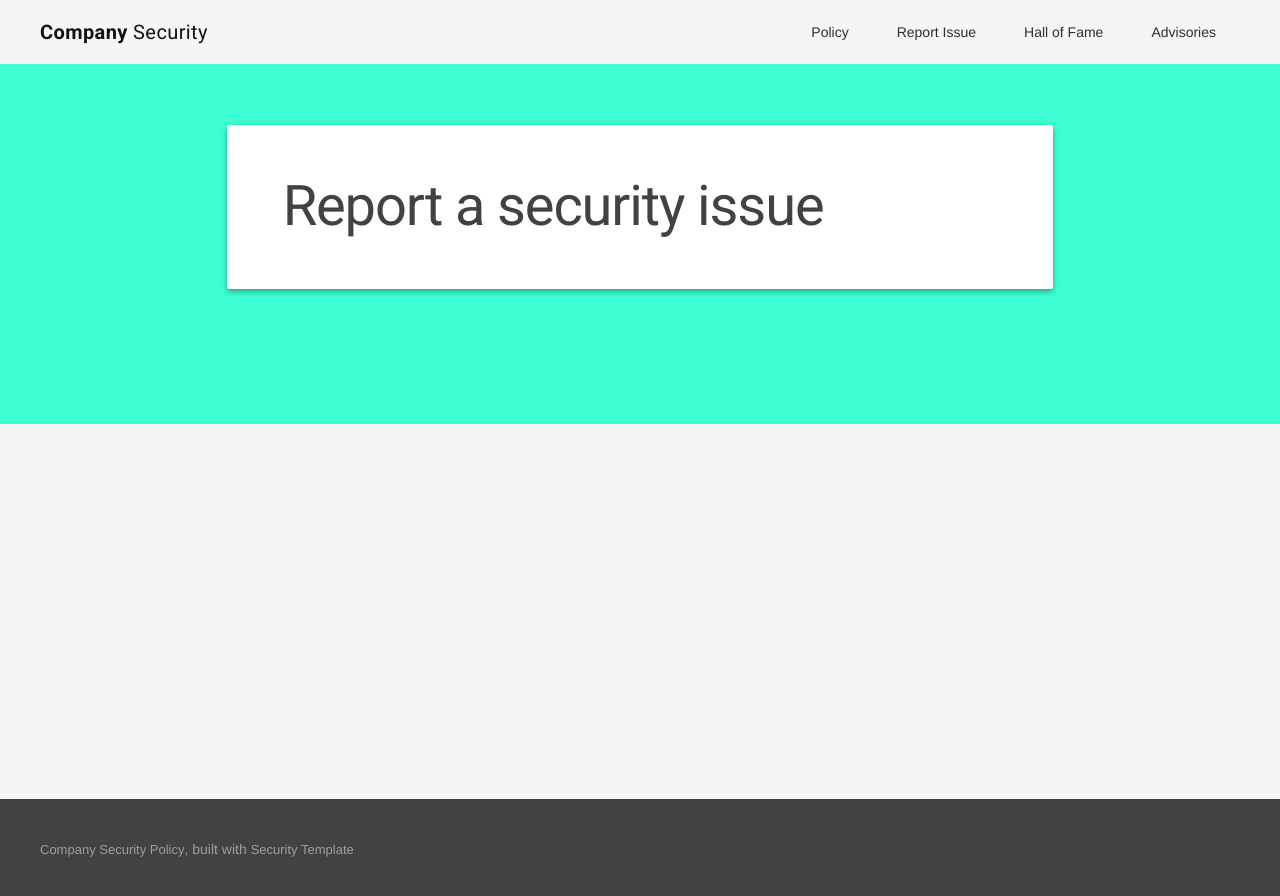
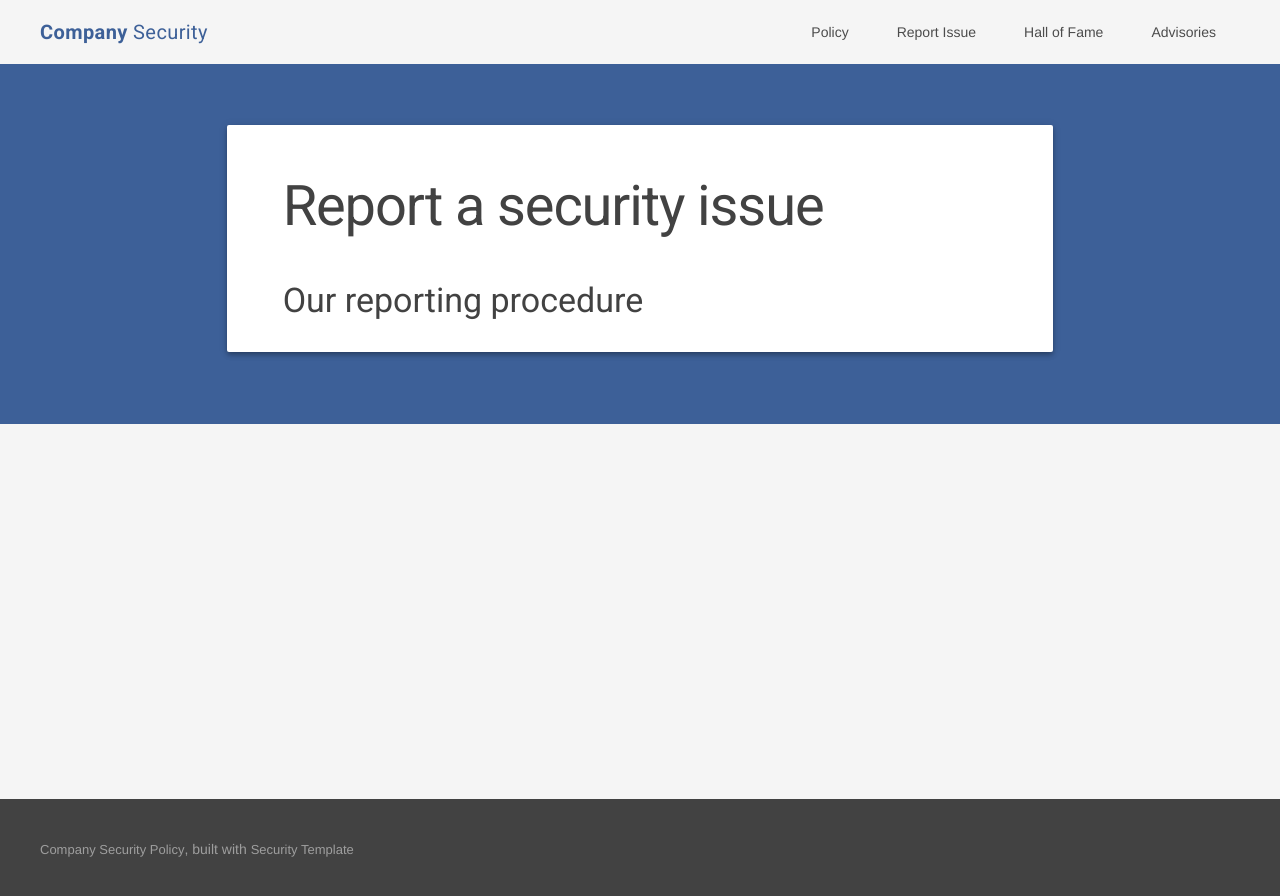
Before and after one commit to EdOverflow/security-template, a Jekyll site: the page built from report.md, in a window 1280 px wide. Shown: the top 896 px of the page. Built offline with Jekyll 4.4.1, drawn with Linux system fonts in a browser that asks for light colours.

Commit message:
Final tweaks

```diff
--- a/_layouts/default.html
+++ b/_layouts/default.html
@@ -32,7 +32,7 @@
     <div class="demo-layout mdl-layout mdl-layout--fixed-header mdl-js-layout mdl-color--grey-100">
       <header class="demo-header mdl-layout__header mdl-layout__header--scroll mdl-color--grey-100 mdl-color-text--grey-800">
         <div class="mdl-layout__header-row">
-          <span class="mdl-layout-title"><a style="color: #111; text-decoration:none;" href="{{ site.baseurl }}/"><b>{{ site.company_name }}</b> Security</a></span>
+          <span class="mdl-layout-title"><a style="color: #3d6098; text-decoration:none;" href="{{ site.baseurl }}/"><b>{{ site.company_name }}</b> Security</a></span>
           <div class="mdl-layout-spacer"></div>
  		<nav class="mdl-navigation">
         <a class="mdl-navigation__link" href="{{ site.baseurl }}/">Policy</a>
--- a/assets/css/styles.css
+++ b/assets/css/styles.css
@@ -17,12 +17,12 @@
 .demo-ribbon {
   width: 100%;
   height: 40vh;
-  background-color: #3DFFD3;
+  background-color: #3d6098;
   flex-shrink: 0;
 }
 
 .mdl-navigation__link {
-  color: #111 !important;
+  color: #333 !important;
 }
 
 .demo-main {
--- a/report.md
+++ b/report.md
@@ -6,4 +6,6 @@ permalink: /report/
 
 # Report a security issue
 
+### Our reporting procedure
+
 <!--<iframe src="https://bugcrowd.com/{{ bugcrowd_id }}/external/report" style="width: 100%; height: 2480px; border: medium none; overflow: hidden;" scrolling="no" id="iFrameResizer0"></iframe>-->
```
